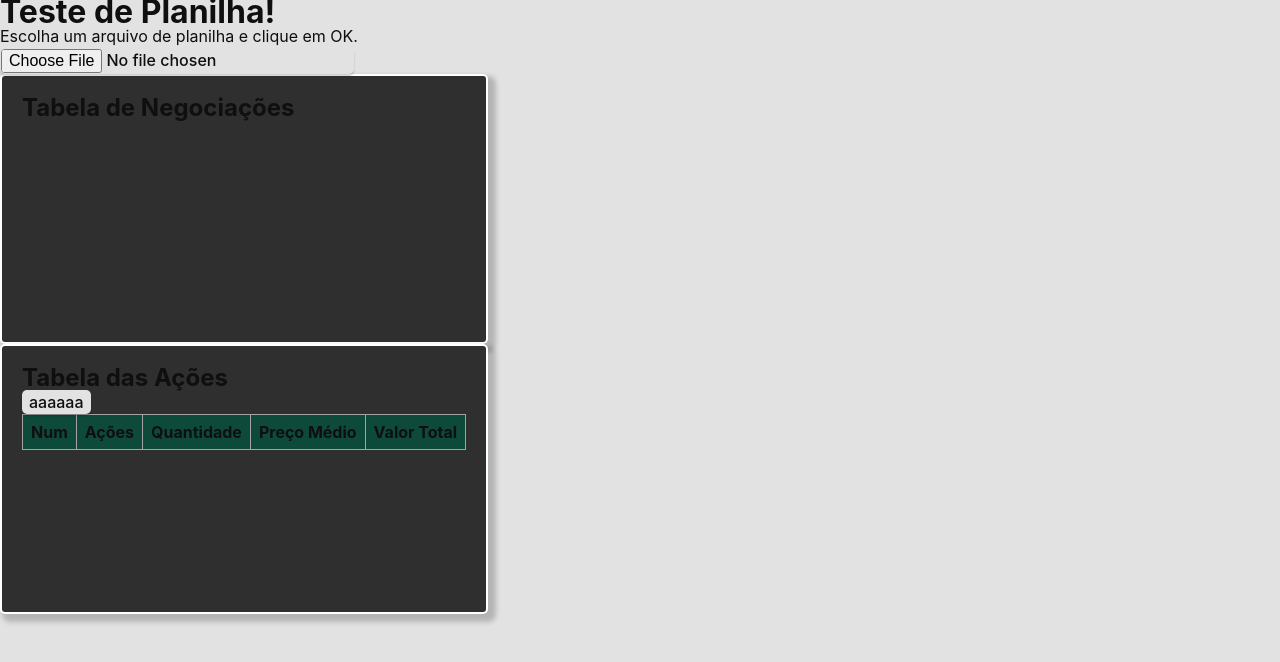
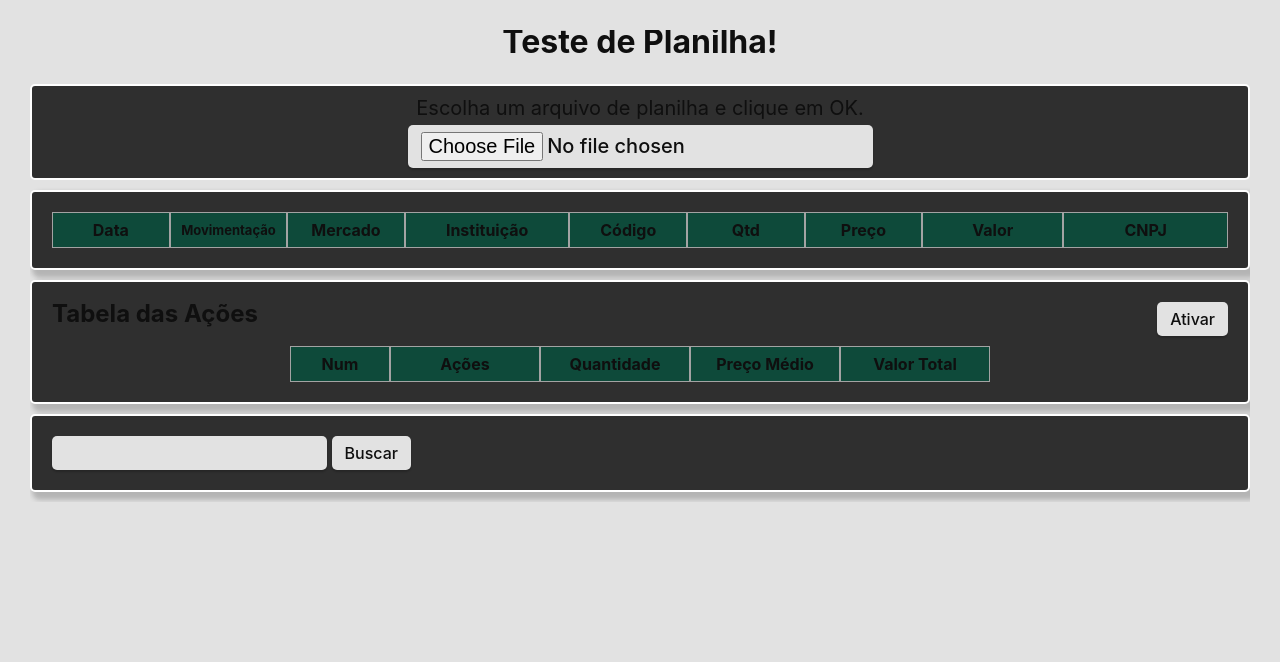
Before and after one commit to JonatasAlexandrao/Custo_medio, a Svelte app: page / in a window 1280 px wide. Shown: the top 662 px of the page. Built offline with nearby package versions, Linux system fonts and the light colour scheme.

Commit message:
ajustando css tabelas

```diff
--- a/index.html
+++ b/index.html
@@ -1,5 +1,5 @@
 <!doctype html>
-<html lang="en">
+<html lang="pt-br">
   <head>
     <meta charset="UTF-8" />
     <link rel="icon" type="image/svg+xml" href="/vite.svg" />
--- a/src/App copy.svelte
+++ b/src/App copy.svelte
@@ -2,7 +2,7 @@
 
   import readXlsxFile from 'read-excel-file'
   import Card from './containers/Card/Card.svelte';
-  import TabelaTeste from './components/TabelaTeste/TabelaTeste.svelte';
+  import TabelaTeste from './components/StoksListTable/StoksListTable.svelte';
 
   let input
   let file
--- a/src/App.svelte
+++ b/src/App.svelte
@@ -3,19 +3,17 @@
   import readXlsxFile from 'read-excel-file'
   import Card from './containers/Card/Card.svelte';
   import Table from './components/TradingTable/TradingTable.svelte';
-  import StoksListTable from './components/StoksListTable/StoksListTable.svelte';
+  import StoksListTable from './components/StocksListTable/StocksListTable.svelte';
+  import SearchStocks from './components/SearchStocks/SearchStocks.svelte';
 
 
   let input
   let file
 
-  let tableHeader = []
   let tableInfo = []
 
 
   function formatInfo(data) {
-    tableHeader = data[0]
-
 
     data.forEach(element => {
       tableInfo.push({
@@ -54,7 +52,6 @@
   }
 
   function clearTable() {
-    tableHeader = []
     tableInfo = []
   }
 
@@ -74,11 +71,47 @@
 
   </div>
 
-  <Card title="Tabela de Negociações">
-    <Table className="container-table" tableHeader={tableHeader} tableInfo={tableInfo} />
+  <Card>
+    <Table tableInfo={tableInfo} />
   </Card>
 
-  <Card title="Tabela das Ações">
+  <Card>
     <StoksListTable tableInfo={tableInfo} />
   </Card>
+
+  <Card>
+    <SearchStocks />
+  </Card>
 </main>
+
+<style>
+  .container-main {
+    width: 100%;
+    height: 100%;
+  }
+
+  .container-main > h1 {
+    width: 100%;
+    text-align: center;
+    margin-bottom: 3rem;
+  }
+
+  .search-file {
+    display: flex;
+    flex-direction: column;
+    align-items: center;
+    padding: 1rem;
+    margin-bottom: 1rem;
+
+    border: 2px solid #fff;
+    border-radius: .5rem;
+    background-color: #2f2f2f;
+
+    font-size: 2rem;
+  }
+  .search-file > label {
+    margin-bottom: .5rem;
+  }
+
+
+</style>
--- /dev/null
+++ b/src/components/SearchStocks/SearchStocks.svelte
@@ -0,0 +1,6 @@
+<script></script>
+
+<div>
+  <input type="text" name="" id="">
+  <button>Buscar</button>
+</div>
--- a/src/components/StoksListTable/StoksListTable.svelte
+++ b/src/components/StocksListTable/StocksListTable.svelte
@@ -1,6 +1,7 @@
 
 <script>
 
+  export let title = "Tabela das Ações"
   export let tableInfo = []
   $: table = tableInfo
   export let stocksListInfo = []
@@ -52,9 +53,11 @@
 
 
 
-<div class="container-table">
-  <!-- <label for="">{acoesList()}</label> -->
-  <button on:click={acoesList}>aaaaaa</button>
+<div class="container-stocks-list-table">
+  <div class="title">
+    <h2>{title}</h2>
+    <button on:click={acoesList}>Ativar</button>
+  </div>
     <table>
      <thead>
       <tr>
@@ -77,3 +80,27 @@
     </table>
 
 </div>
+
+<style>
+  .title {
+    display: flex;
+    justify-content: space-between;
+    margin-bottom: 1rem;
+  }
+
+  .container-stocks-list-table { overflow: auto; }
+
+  .container-stocks-list-table > table tr {
+    display: grid;
+    justify-content: center;
+    grid-template-columns: minmax(7rem, 10rem) minmax(10rem, 15rem) minmax(10rem, 15rem) minmax(10rem, 15rem) minmax(10rem, 15rem);
+  }
+
+  .container-stocks-list-table > table tr th {
+    display: flex;
+    justify-content: center;
+    align-items: center;
+  }
+
+
+</style>
--- a/src/components/TradingTable/TradingTable.svelte
+++ b/src/components/TradingTable/TradingTable.svelte
@@ -1,7 +1,6 @@
 
 <script>
-  export let className = ""
-  export let tableHeader = []
+  export let tableHeader = ["Data", "Movimentação", "Mercado", "Instituição", "Código", "Qtd", "Preço", "Valor", "CNPJ", "Nome no Pregão"]
   export let tableInfo = []
   $: keys = tableInfo.length ? Object.keys(tableInfo[0]) : []
 
@@ -11,7 +10,7 @@
 
 
 
-<div class={className}>
+<div class="container-table">
     <table>
      <thead>
       <tr>
@@ -32,3 +31,45 @@
     </table>
 
 </div>
+
+<style>
+  .container-table {
+    overflow: auto;
+  }
+  .container-table > table tr {
+    display: grid;
+    justify-content: center;
+
+    grid-template-columns: minmax(10rem, 10% ) minmax(11rem, 10% ) minmax(10rem, 10% ) minmax(14rem, 14% ) minmax(10rem, 10% ) minmax(10rem, 10% ) minmax(10rem, 10% ) minmax(12rem, 12% ) minmax(15rem, 14%);
+  }
+
+  .container-table > table tr th {
+    display: flex;
+    justify-content: center;
+    align-items: center;
+  }
+
+  .container-table > table td {
+    align-items: center;
+    text-align: center;
+
+    display: flex;
+    align-items: center;
+    justify-content: center;
+  }
+
+  .container-table > table th:nth-child(2) {
+    font-size: 1.3rem;
+  }
+
+
+  .container-table > table td:nth-child(3),
+  .container-table > table td:nth-child(4),
+  .container-table > table td:nth-child(9) {
+    font-size: 1.4rem;
+  }
+   .container-table > table td:nth-child(10),
+  .container-table > table th:nth-child(10) {
+    display: none;
+  }
+</style>
--- a/src/containers/Card/Card.svelte
+++ b/src/containers/Card/Card.svelte
@@ -1,11 +1,9 @@
 <script>
 
-  export let title = "Lista de Ações"
 
 </script>
 
 <div class="card-container">
-  <h2>{title}</h2>
 
   <slot></slot>
 
@@ -15,9 +13,12 @@
   .card-container {
     width: 100%;
     height: 100%;
+
+    padding: 2rem;
+    margin-bottom: 1rem;
+
     border: 2px solid #fff;
     border-radius: .5rem;
-    padding: 2rem;
     box-shadow: .5rem .5rem .5rem .3rem rgba(0, 0, 0, 0.2);
     background-color: #2f2f2f;
   }
--- a/src/styles.css
+++ b/src/styles.css
@@ -38,7 +38,7 @@ input,
 button {
   border-radius: .5rem;
   border: 1px solid transparent;
-  /*padding: 0.6rem 1.2rem;*/
+  padding: 0.6rem 1.2rem;
   font-size: 1em;
   font-weight: 500;
   font-family: inherit;
@@ -67,12 +67,19 @@ button {
 
 #app {
   display: flex;
+  justify-content: center;
+  width: calc(100% - 6rem);
+  height: calc(100% - 6rem);
+  overflow: hidden;
+
+  margin: 3rem;
+
 }
 
 table {
   width: 100%;
   height: 100%;
-  display: block;
+  /*display: block;*/
   overflow: auto;
 }
 
```
